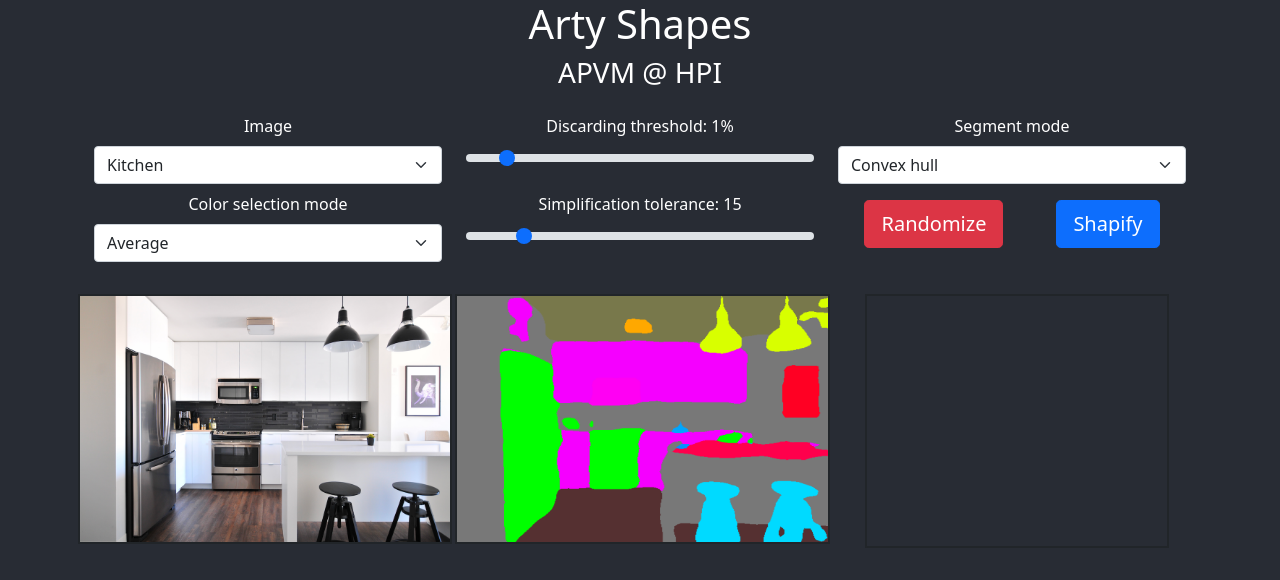
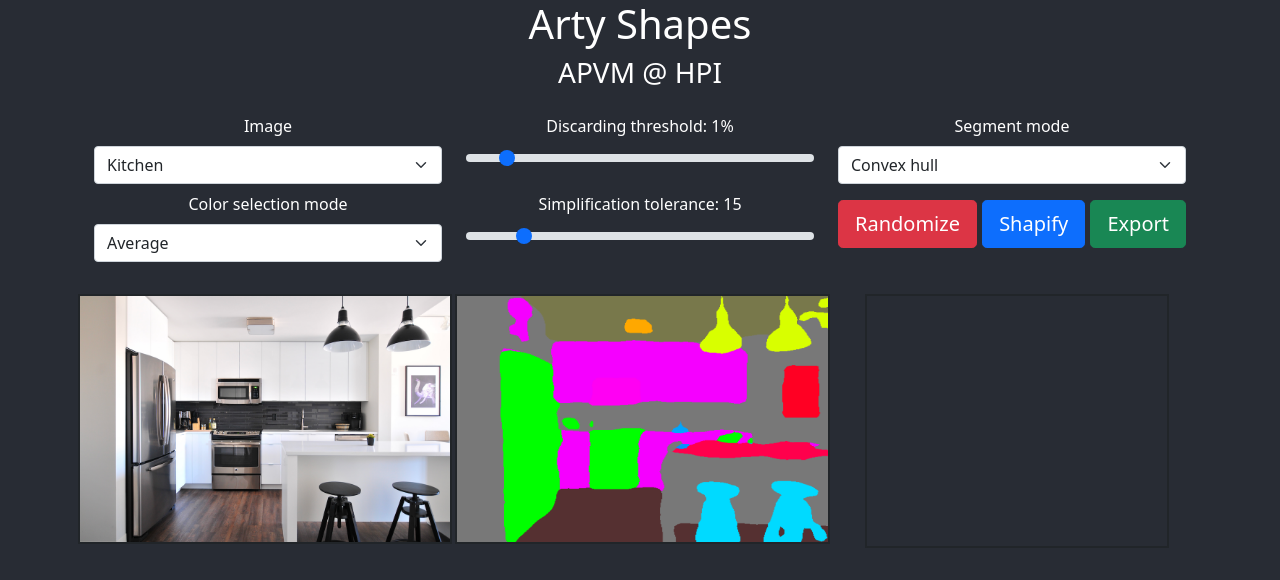
Before and after one commit to gwauge/arty-shapes, a React (Create React App) app: page / in a window 1280 px wide. Shown: the top 580 px of the page. Built offline with nearby package versions, Linux system fonts and the light colour scheme; the HTML template or start-up script is replaced by a standard one.

Commit message:
Feat: SVG export

```diff
--- a/src/App.tsx
+++ b/src/App.tsx
@@ -1,7 +1,7 @@
 import React from 'react';
 import './styles/App.css';
 import 'bootstrap/dist/css/bootstrap.min.css';
-import shapify from './utils/shapify';
+import shapify, { canvas } from './utils/shapify';
 import { randomizeSelect } from './utils';
 
 const HEIGHT = 250;
@@ -90,7 +90,7 @@ function App() {
                   </select>
                 </div>
 
-                <div className='mt-3 d-flex justify-content-around'>
+                <div className='mt-3 d-flex justify-content-between'>
                   <button className='btn btn-lg btn-danger' onClick={e => {
                     e.preventDefault();
 
@@ -104,8 +104,29 @@ function App() {
                     setTolerance(parseInt(tolerance.value)); // update state
 
                     shapify();
+                    console.log("canvas:", canvas);
                   }}>Randomize</button>
                   <button className='btn btn-lg btn-primary' id="btn-shapify" onClick={shapify}>Shapify</button>
+                  <button className='btn btn-lg btn-success' onClick={e => {
+                    e.preventDefault();
+                    function download(filename: string, content: string) {
+                      var element = document.createElement('a');
+                      element.setAttribute('href', 'data:text/plain;charset=utf-8,' + encodeURIComponent(content));
+                      element.setAttribute('download', filename);
+
+                      element.style.display = 'none';
+                      document.body.appendChild(element);
+
+                      element.click();
+
+                      document.body.removeChild(element);
+                    }
+
+                    // Start file download.
+                    if (canvas) download("artyshapes.svg", canvas.toSVG());
+                    else alert("Canvas is not ready yet!");
+
+                  }}>Export</button>
                 </div>
               </div>
             </div>
--- a/src/utils/shapify.ts
+++ b/src/utils/shapify.ts
@@ -16,7 +16,7 @@ import {
     mondrian_colors
 } from './colorMode';
 
-let canvas: fabric.Canvas;
+export let canvas: fabric.Canvas;
 
 export default function shapify() {
     console.time('shapify');
@@ -41,6 +41,7 @@ export default function shapify() {
     draw_segments(image_data);
 
     console.timeEnd('shapify');
+    console.log(canvas);
 }
 
 export function draw_segments(
```
